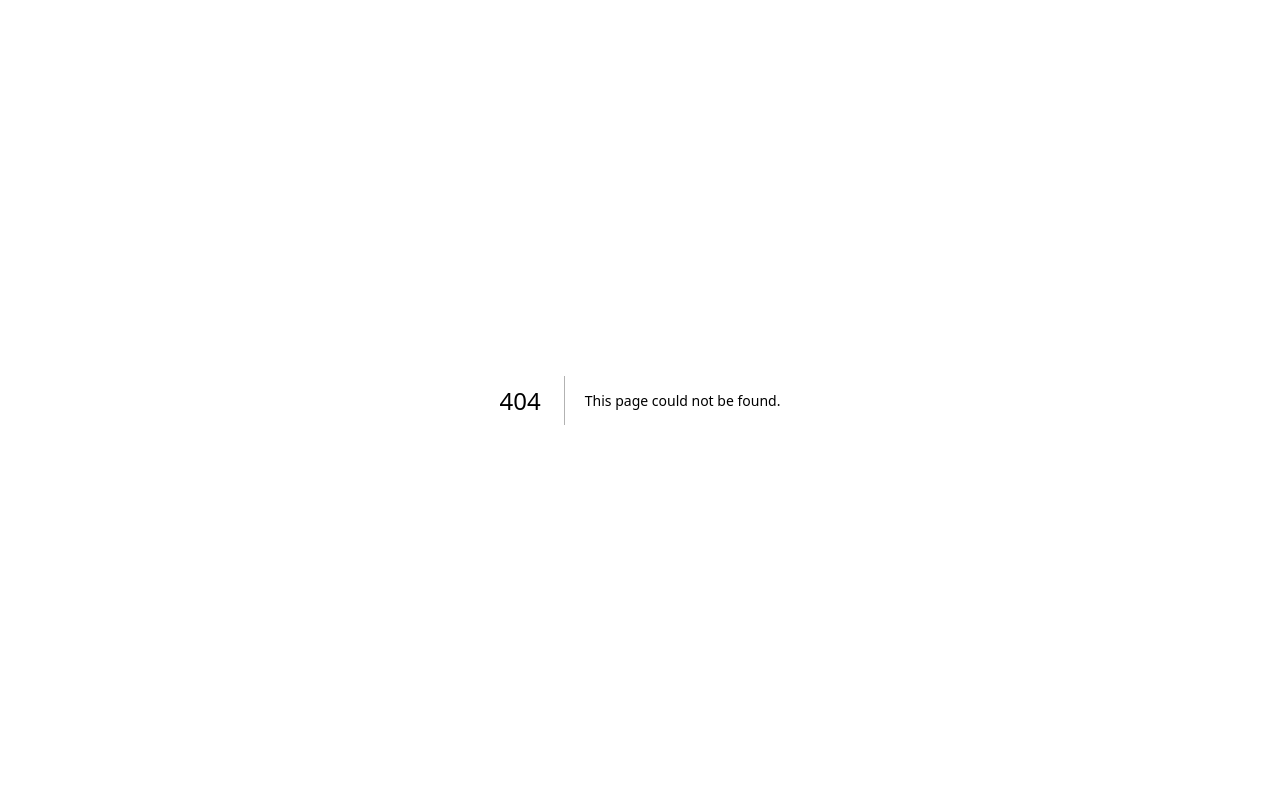
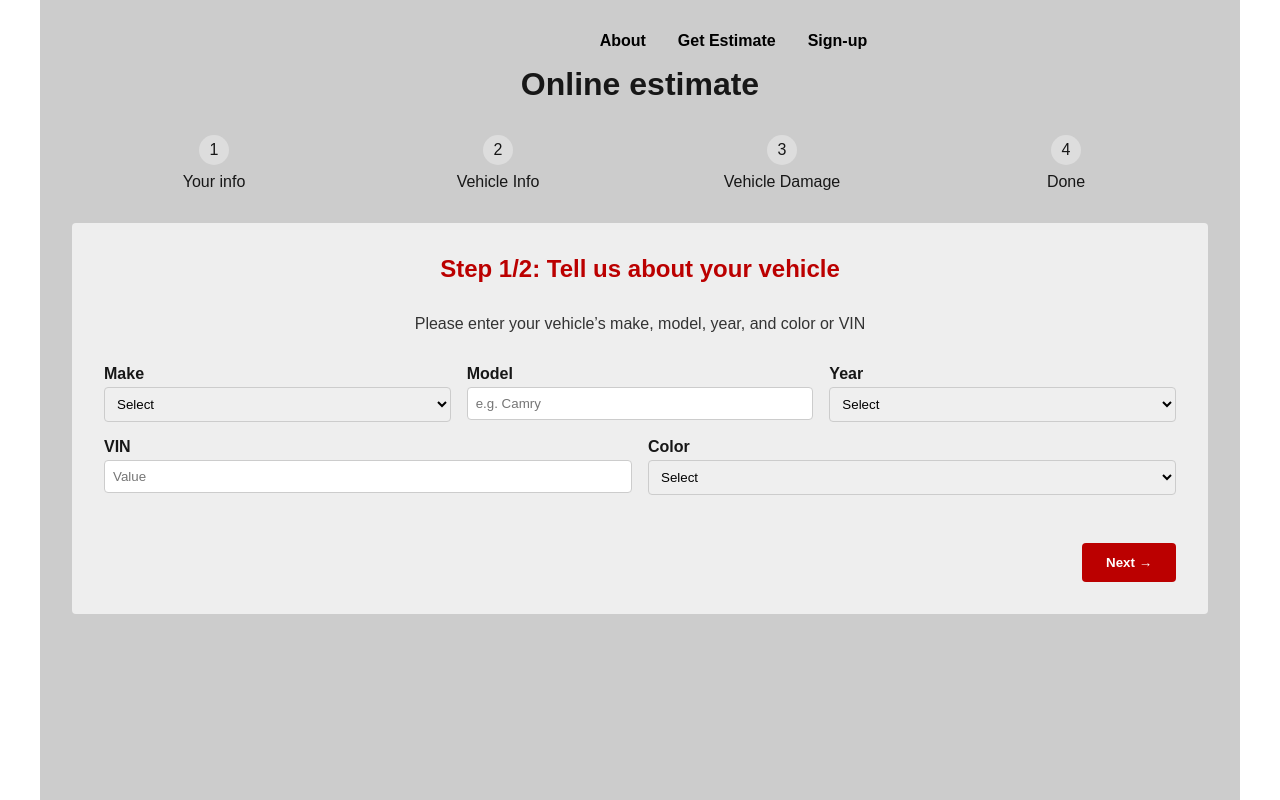
Before and after one commit to rockett366/Precision-Auto-Repair-and-Body, a Next.js app in the folder precision-auto/: page /onlineEstimate in a window 1280 px wide. Before the commit this address had no page. Built offline with nearby package versions, Linux system fonts and the light colour scheme.

Commit message:
Scrum 50: 52
Fixes the page so that it is accessible
Adds a function to the next button which has access to all user input information on the page for further processing

```diff
--- a/precision-auto/src/app/onlineEstimate/onlineEstimate.css
+++ b/precision-auto/src/app/onlineEstimate/onlineEstimate.css
@@ -223,3 +223,26 @@
     justify-content: flex-end;
     margin-top: 2rem;
   }
+
+  /* Popup window */
+
+.popupOverlay {
+  position: fixed;
+  top: 0;
+  left: 0;
+  width: 100%;
+  height: 100%;
+  background-color: rgba(0, 0, 0, 0.4);
+  display: flex;
+  justify-content: center;
+  align-items: center;
+  z-index: 1000;
+}
+
+.popupBox {
+  background-color: #fff;
+  padding: 20px 30px;
+  border-radius: 10px;
+  box-shadow: 0 4px 20px rgba(0, 0, 0, 0.2);
+  text-align: center;
+}
--- a/precision-auto/src/app/onlineEstimate/estimateVehicleInfo.js
+++ b/precision-auto/src/app/onlineEstimate/page.js
@@ -1,9 +1,37 @@
 //scrum 51
 "use client";
+import { useState } from "react";
 import React from "react";
 import "./onlineEstimate.css";
 
 export default function VehicleInfoPage() {
+// Information from the page
+	const [make, setMake] = useState("");
+	const [model, setModel] = useState("");
+	const [year, setYear] = useState("");
+	const [vin, setVin] = useState("");
+	const [color, setColor] = useState("");
+
+	const [showPopup, setShowPopup] = useState(false);
+	const [popupMessage, setPopupMessage] = useState("");
+// When clicked, the 'Next' button calls this function.
+const handleSubmit = () => {
+  if (!make || !model || !year || !vin || !color) {
+    setPopupMessage("Please fill in all fields.");
+    setShowPopup(true);
+    return;
+  }
+
+	// Additional data checking would be here but
+	// The two text fields that can be inputted into can't really have any?
+	// Why are there only three colors of car that exist? Only three makes?
+
+	// Probably need another story to touch this page up.
+
+	// And then whatever the 'next step' is can be implemented here.
+  setPopupMessage("Proceed to next step!");
+  setShowPopup(true);
+};
   return (
     <div className="pageContainer">
       {/* Header: top nav on first line, "Online estimate" on second line */}
@@ -52,7 +80,7 @@ export default function VehicleInfoPage() {
           <div className="formRow">
             <div className="field">
               <label htmlFor="make">Make</label>
-              <select id="make">
+              <select id="make" value={make} onChange={(e) => setMake(e.target.value)}>
                 <option value="">Select</option>
                 <option>Toyota</option>
                 <option>Ford</option>
@@ -62,12 +90,17 @@ export default function VehicleInfoPage() {
 
             <div className="field">
               <label htmlFor="model">Model</label>
-              <input id="model" placeholder="e.g. Camry" />
+              <input
+				  id="model"
+				  placeholder="e.g. Camry"
+				  value={model}
+				  onChange={(e) => setModel(e.target.value)}
+				/>
             </div>
 
             <div className="field">
               <label htmlFor="year">Year</label>
-              <select id="year">
+              <select id="year" value={year} onChange={(e) => setYear(e.target.value)}>
                 <option value="">Select</option>
                 <option>2023</option>
                 <option>2022</option>
@@ -80,12 +113,17 @@ export default function VehicleInfoPage() {
           <div className="formRow">
             <div className="field">
               <label htmlFor="vin">VIN</label>
-              <input id="vin" placeholder="Value" />
+              <input
+				  id="vin"
+				  placeholder="Value"
+				  value={vin}
+				  onChange={(e) => setVin(e.target.value)}
+				/>
             </div>
 
             <div className="field">
               <label htmlFor="color">Color</label>
-              <select id="color">
+              <select id="color" value={color} onChange={(e) => setColor(e.target.value)}>
                 <option value="">Select</option>
                 <option>Red</option>
                 <option>Black</option>
@@ -99,13 +137,21 @@ export default function VehicleInfoPage() {
             <button
               type="button"
               className="nextButton"
-              onClick={() => alert("Proceed to next step")}
+              onClick={handleSubmit}
             >
               Next →
             </button>
           </div>
         </form>
       </main>
+{showPopup && (
+        <div className="popupOverlay" onClick={() => setShowPopup(false)}>
+          <div className="popupBox" onClick={(e) => e.stopPropagation()}>
+            <p>{popupMessage}</p>
+            <button onClick={() => setShowPopup(false)}>Close</button>
+          </div>
+        </div>
+      )}
     </div>
   );
 } //complete
```
